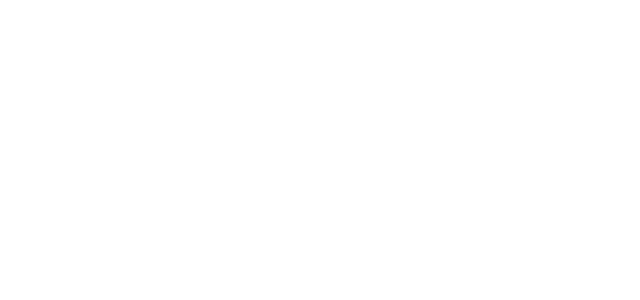
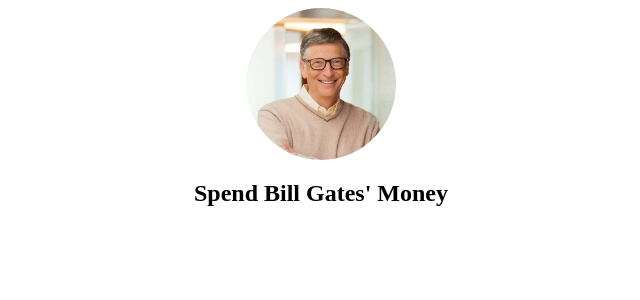
Before and after one commit to omar-yusuf-onalan/bill-gates, a React (Vite) app: page / in a window 1280 px wide. Shown: the top 300 px of the page, without its empty margins (319-959 px from the left). Built offline with nearby package versions, Linux system fonts and the light colour scheme.

Commit message:
Add Profile component to App

```diff
--- a/src/App.tsx
+++ b/src/App.tsx
@@ -1,10 +1,11 @@
 import './App.css'
+import Profile from './Component/Profile/Profile.tsx'
 
 function App() {
 
   return (
     <>
-
+      <Profile></Profile>
     </>
   )
 }
```
